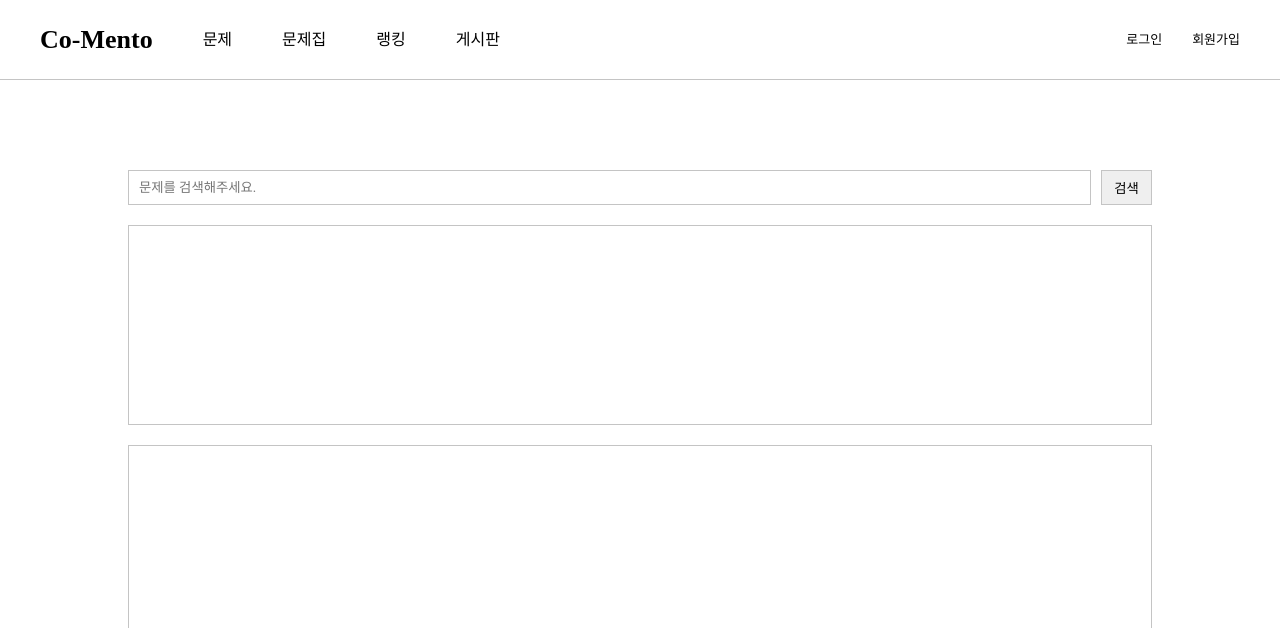
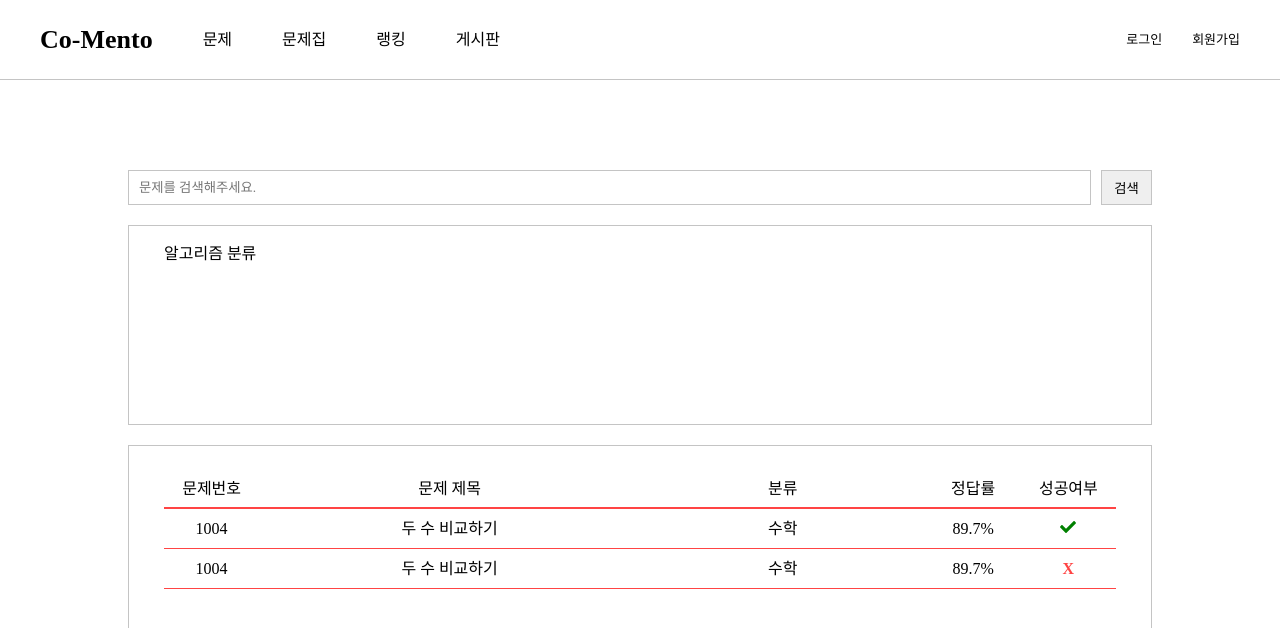
Before and after one commit to Heesu01/co-mento, a React (Create React App) app: page /problemlist in a window 1280 px wide. Shown: the top 628 px of the page. Built offline with nearby package versions, Linux system fonts and the light colour scheme.

Commit message:
feat: 문제목록 UI구현

```diff
--- a/src/pages/ProblemList.js
+++ b/src/pages/ProblemList.js
@@ -1,15 +1,45 @@
 import React from "react";
 import styled from "styled-components";
+import { FaCheck } from "react-icons/fa";
+import { useNavigate } from "react-router-dom";
 
 const ProblemList = () => {
+  const navigate = useNavigate();
+
   return (
     <Container>
       <SearchBox>
         <Input placeholder="문제를 검색해주세요."></Input>
         <SearchBtn>검색</SearchBtn>
       </SearchBox>
-      <SpecificBox></SpecificBox>
-      <ListBox></ListBox>
+      <SpecificBox>알고리즘 분류</SpecificBox>
+      <ListBox>
+        <Top>
+          <Num>문제번호</Num>
+          <Title>문제 제목</Title>
+          <Class>분류</Class>
+          <Success>정답률</Success>
+          <Check>성공여부</Check>
+        </Top>
+        <Item onClick={() => navigate("/problem")}>
+          <Num>1004</Num>
+          <Title>두 수 비교하기</Title>
+          <Class>수학</Class>
+          <Success>89.7%</Success>
+          <Check>
+            <FaCheck color="green" />
+          </Check>
+        </Item>
+        <Item onClick={() => navigate("/problem")}>
+          <Num>1004</Num>
+          <Title>두 수 비교하기</Title>
+          <Class>수학</Class>
+          <Success>89.7%</Success>
+          <Check>
+            <p>X</p>
+          </Check>
+        </Item>
+      </ListBox>
     </Container>
   );
 };
@@ -37,19 +67,56 @@ const SearchBtn = styled.button`
   border: 1px solid ${({ theme }) => theme.colors.gray2};
   font-weight: 500;
 `;
-
 const SpecificBox = styled.div`
   width: 100%;
   height: 200px;
   border: 1px solid ${({ theme }) => theme.colors.gray2};
   padding: 20px 35px;
 `;
-
 const ListBox = styled.div`
   width: 100%;
   height: 800px;
   border: 1px solid ${({ theme }) => theme.colors.gray2};
   padding: 35px;
 `;
+const Top = styled.div`
+  width: 100%;
+  display: flex;
+  text-align: center;
+  align-items: center;
+  justify-content: center;
+  padding-bottom: 10px;
+  border-bottom: 2px solid ${({ theme }) => theme.colors.red};
+`;
+const Num = styled.div`
+  width: 10%;
+`;
+const Title = styled.div`
+  width: 40%;
+`;
+const Class = styled.div`
+  width: 30%;
+`;
+const Success = styled.div`
+  width: 10%;
+`;
+const Check = styled.div`
+  width: 10%;
+  p {
+    font-weight: 800;
+    color: ${({ theme }) => theme.colors.red};
+  }
+`;
+const Item = styled.div`
+  width: 100%;
+  height: 40px;
+  display: flex;
+  text-align: center;
+  align-items: center;
+  justify-content: center;
+  padding: 10px 0;
+  border-bottom: 1px solid ${({ theme }) => theme.colors.red};
+  cursor: pointer;
+`;
 
 export default ProblemList;
```
